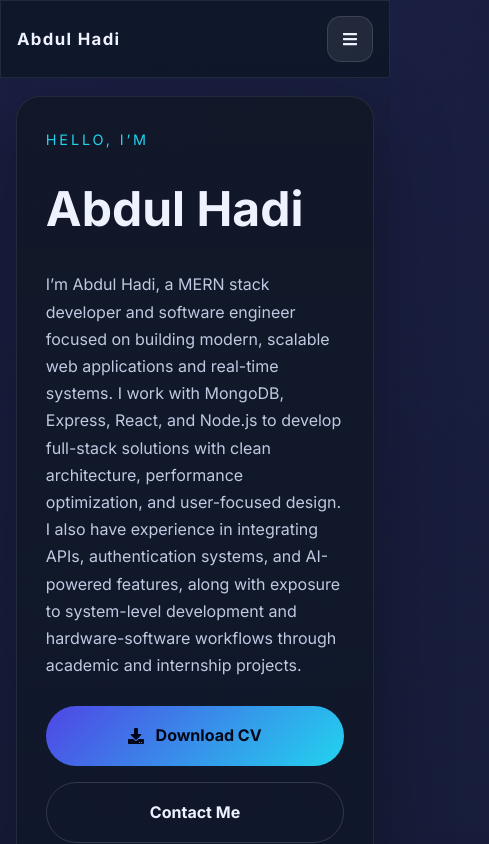
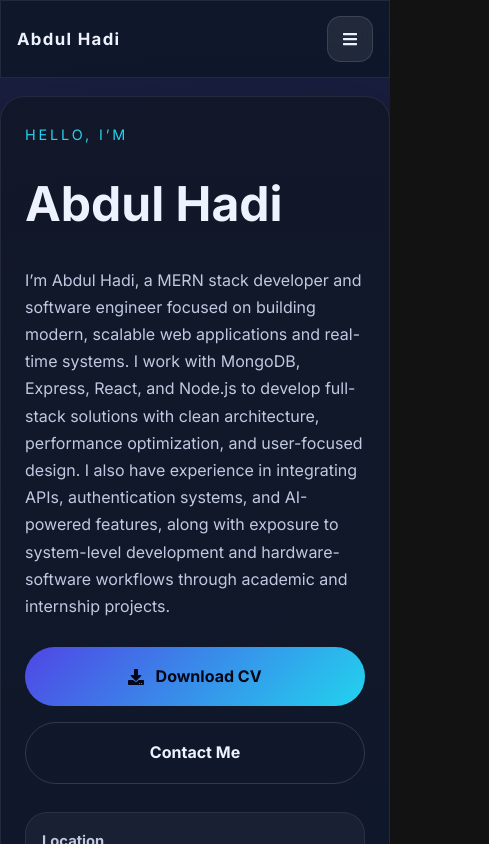
Before and after one commit to abdulHadi-71/Personal-Portfolio, a React (Vite) app in the folder client/: page / in a window 390 px wide. Shown: the top 844 px of the page, 489 px wide, since content can reach past the window. Built offline with nearby package versions, Linux system fonts and the light colour scheme; no server answers.

Commit message:
fix(client): improve responsive layout for mobile, tablet, and laptop

```diff
--- a/client/src/styles.css
+++ b/client/src/styles.css
@@ -51,9 +51,10 @@ textarea {
 }
 
 .page {
-  width: min(1200px, calc(100% - 2rem));
+  width: min(1200px, 100%);
+  max-width: 1200px;
   margin: 0 auto;
-  padding: 5rem 0 4rem;
+  padding: 5rem 1rem 4rem;
 }
 
 .topbar {
@@ -125,6 +126,15 @@ textarea {
 .skills-panel,
 .contact-form {
   background: linear-gradient(180deg, rgba(17, 24, 39, 0.94), rgba(15, 23, 42, 0.9));
+}
+
+.hero-copy,
+.hero-image-card,
+.glass-card,
+.experience-card,
+.skills-panel,
+.contact-form {
+  min-width: 0;
 }
 
 .hero-copy {
@@ -680,14 +690,53 @@ textarea {
   background: rgba(15, 23, 42, 0.98);
 }
 
+@media (max-width: 1080px) {
+  .page {
+    padding: 4.5rem 1rem 3rem;
+  }
+
+  .hero-copy {
+    padding: 1.6rem;
+  }
+
+  .hero-image-card {
+    padding: 1.4rem;
+  }
+
+  .section-header h2 {
+    font-size: clamp(1.9rem, 3vw, 2.6rem);
+  }
+}
+
 @media (max-width: 960px) {
   .hero {
     grid-template-columns: 1fr;
   }
 
+  .experience-grid,
   .project-grid,
-  .contact-grid {
+  .contact-grid,
+  .section-grid {
     grid-template-columns: 1fr;
+  }
+
+  .hero-copy,
+  .hero-image-card,
+  .glass-card,
+  .experience-left,
+  .experience-right,
+  .contact-form {
+    padding: 1.5rem;
+  }
+
+  .hero-actions,
+  .social-icons,
+  .project-links {
+    justify-content: center;
+  }
+
+  .project-card img {
+    height: auto;
   }
 }
 
```
